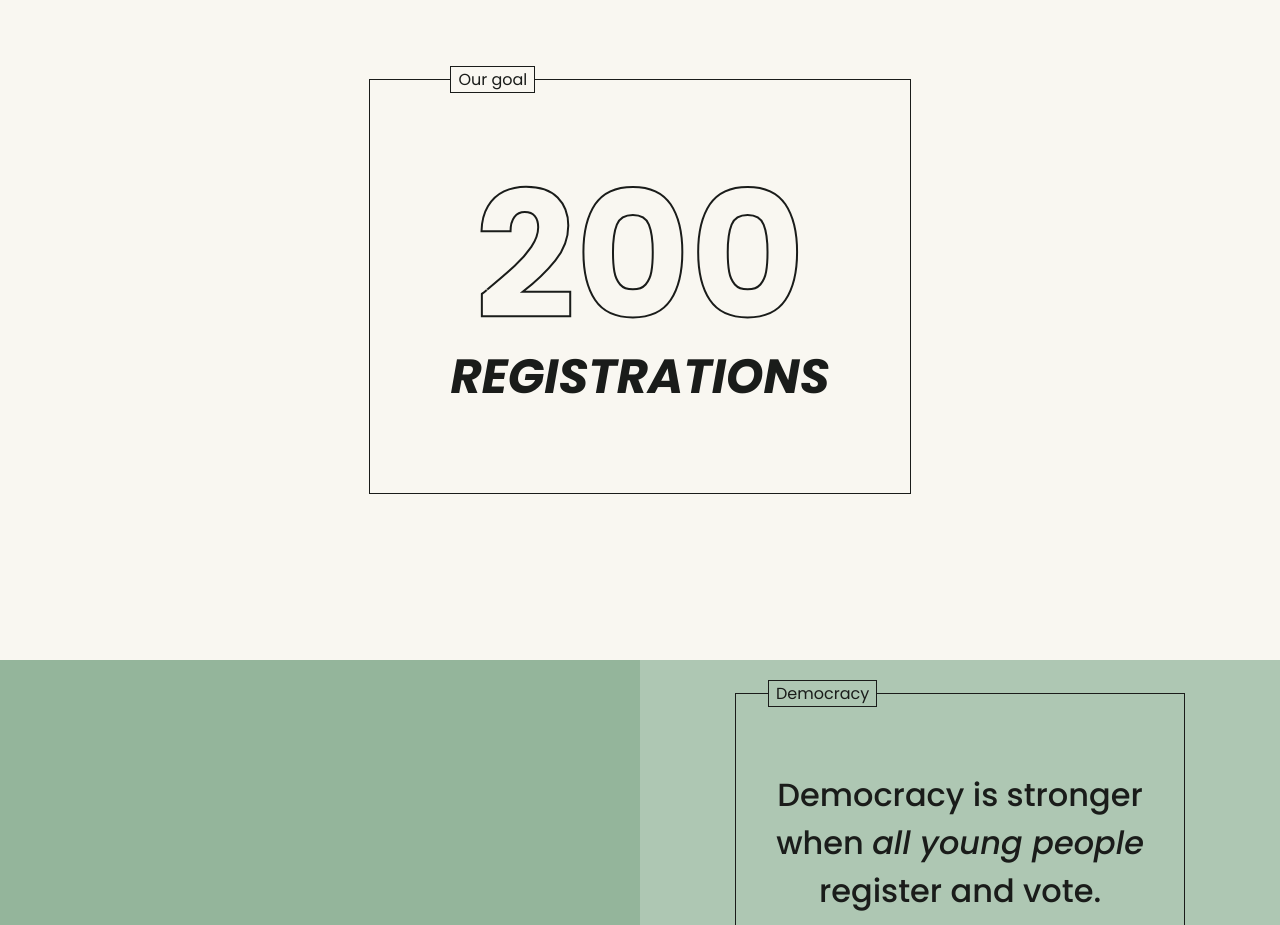
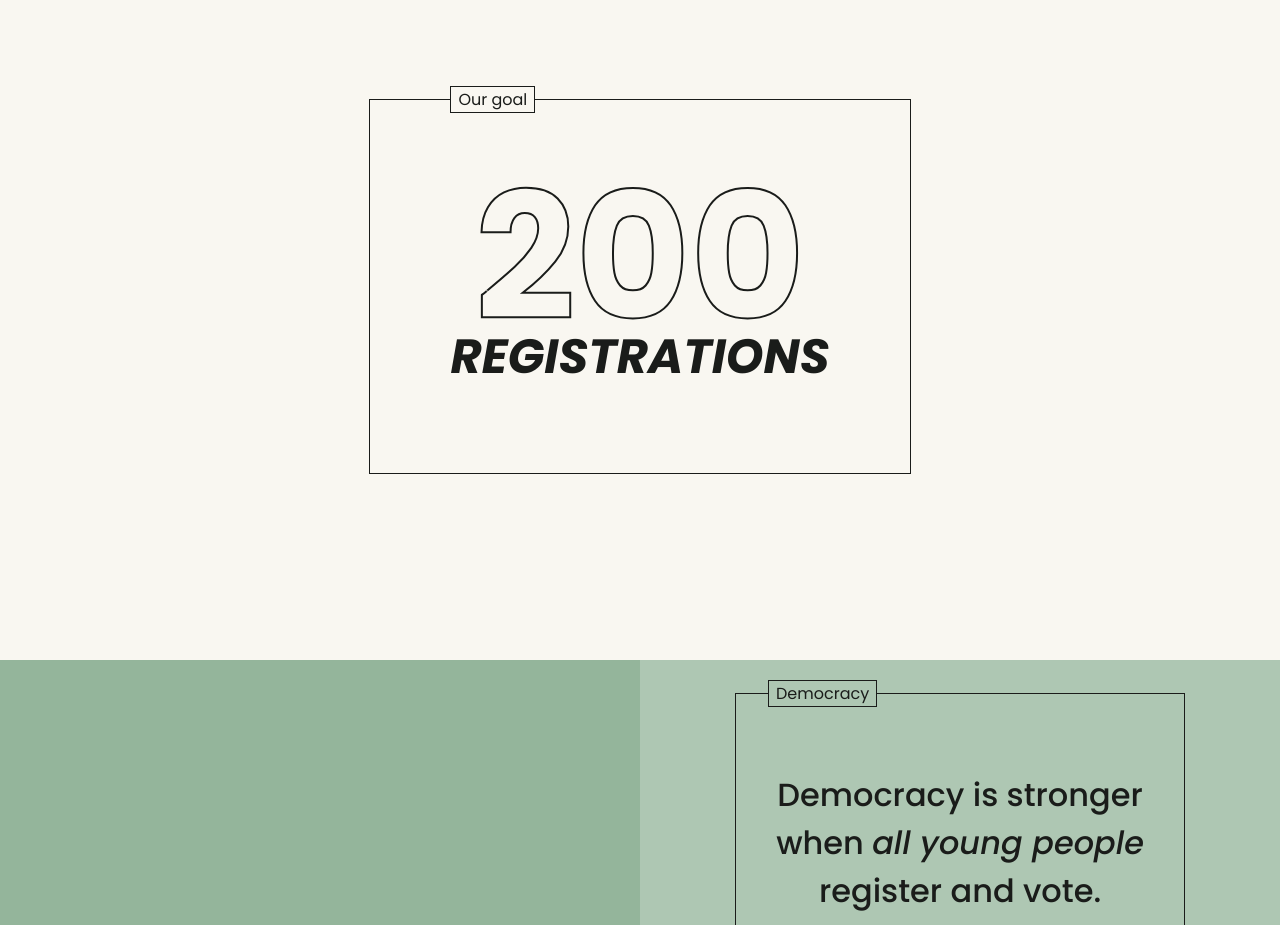
Before and after one commit to itbarsoum99/registernmhs, a plain HTML site: page index.html in a window 1280 px wide. Shown: the part 860-1785 px from the top of the page. Drawn offline with Linux system fonts and the light colour scheme.

Commit message:
fixed spacing

```diff
--- a/assets/styles.css
+++ b/assets/styles.css
@@ -75,6 +75,11 @@ a::after {
   justify-content: center;
   min-height: 95vh;
   text-align: center;
+}
+
+.goal fieldset h1 {
+  line-height: initial;
+  margin-block: -18%;
 }
 
 .goal hl {
```
